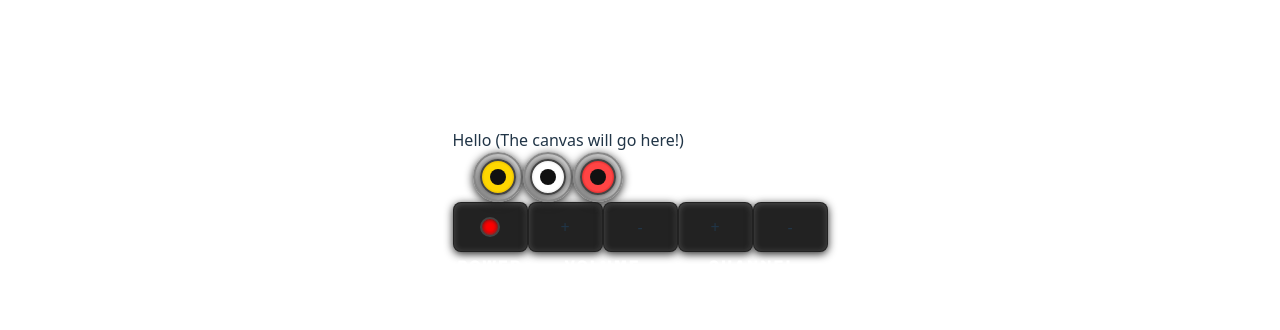
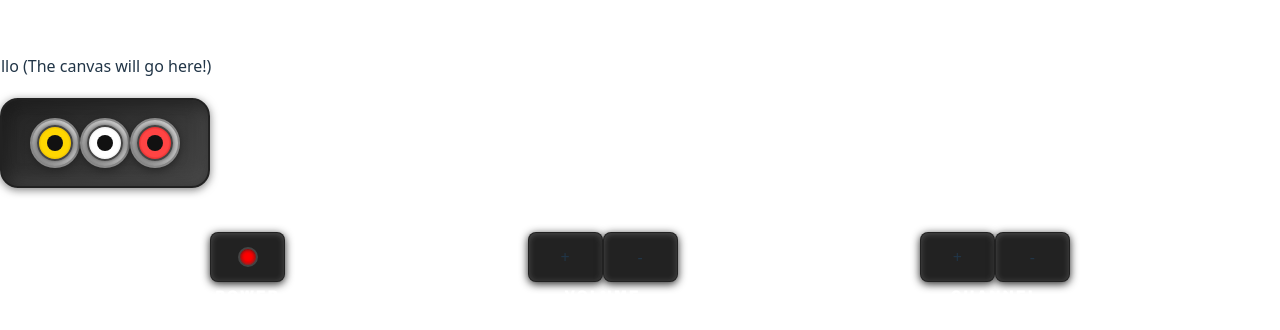
Before and after one commit to Greentaylor27/swDOOM, a React (Vite) app: page / in a window 1280 px wide. Shown: the part 198-528 px from the top of the page. Built offline with nearby package versions, Linux system fonts and the light colour scheme.

Commit message:
Updating styling.
Doing some work on the styling, got a bit done, but still have more work to do.

```diff
--- a/src/App.css
+++ b/src/App.css
@@ -1,17 +1,38 @@
 @import "tailwindcss";
 
 body {
+  width: 100%;
+  height: 100%;
   flex-direction: column;
   align-items: center;
   justify-content: center;
+}
 
+.TVControlDeck {
+  display: flex;
+  flex-direction: column;
+  align-items: center;
+  justify-content: center;
+  width: 100%;
+  height: 100%;
+  border-radius: 20px;
+  padding: 20px;
 }
 
 .plugs {
   display: flex;
   flex-direction: row;
   align-items: center;
-  margin-left: 20px;
+  margin-right: auto;
+  margin-bottom: 20px;
+  background: linear-gradient(145deg, #222 0%, #444 100%);
+  border-radius: 18px;
+  box-shadow:
+    inset 4px 4px 16px #111a,
+    inset -4px -4px 16px #555a,
+    0 2px 8px #1118;
+  padding: 18px 28px;
+  border: 2px solid #222;
 }
 
 .plugOuterShell {
@@ -143,8 +164,12 @@ body {
 }
 
 .buttonGroup {
+  width: 100vw;
+  max-width: 100vw;
   display: flex;
   flex-direction: row;
-  justify-content: center;
+  justify-content: space-evenly;
   align-items: center;
+  padding: 24px 0;
+  gap: 32px;
 }
```
